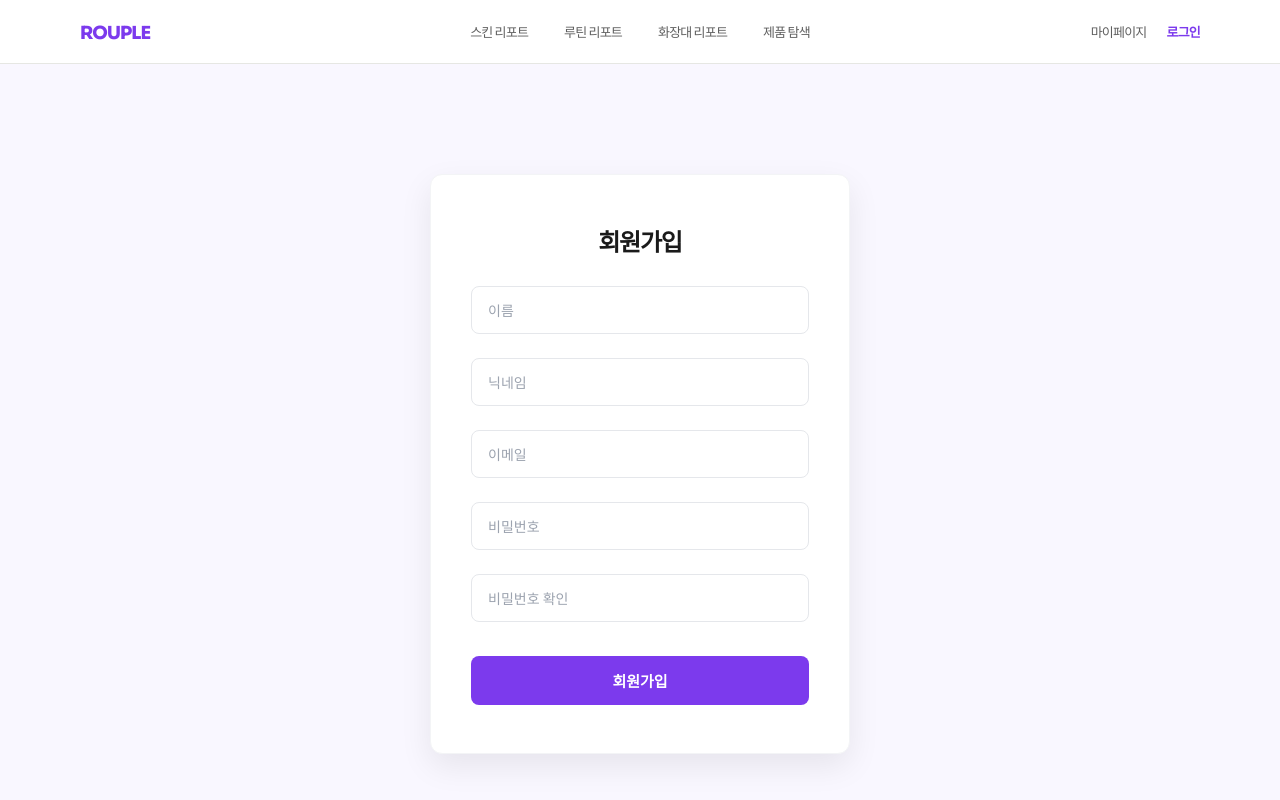
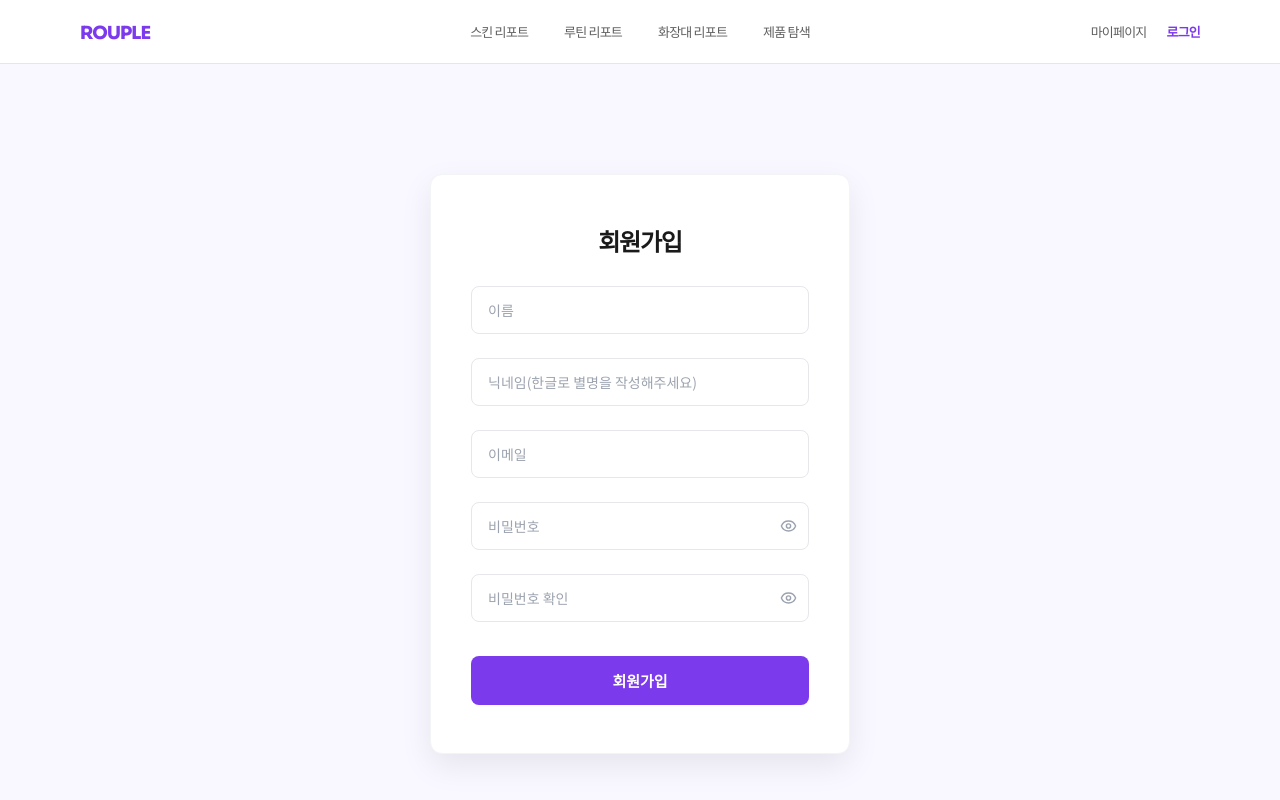
Before and after one commit to CSID-DGU/2026-1-DSCD-Cap4-03, a React (Vite) app in the folder frontend/: page /signup in a window 1280 px wide. Shown: the top 800 px of the page. Built offline with nearby package versions, Linux system fonts and the light colour scheme; no server answers.

Commit message:
fix(frontend): UI 개선, 진정→트러블 변경, 비밀번호 토글, DiagnosisPage 레이아웃

```diff
--- a/frontend/src/pages/AnalysisHistoryPage.tsx
+++ b/frontend/src/pages/AnalysisHistoryPage.tsx
@@ -9,7 +9,7 @@ import './AnalysisHistoryPage.css';
 import LoadingSpinner from '../components/common/LoadingSpinner';
 
 const TREND_METRICS = [
-  { key: 'acne',         label: '진정' },
+  { key: 'acne',         label: '트러블' },
   { key: 'dryness',      label: '수분' },
   { key: 'sagging',      label: '탄력' },
   { key: 'pore',         label: '모공' },
@@ -116,7 +116,7 @@ export default function AnalysisHistoryPage() {
                       {r.display_scores && Object.keys(r.display_scores).length > 0 && (
                         <div className="ah-card-scores">
                           {([
-                            { key: 'acne',         label: '진정' },
+                            { key: 'acne',         label: '트러블' },
                             { key: 'dryness',      label: '수분' },
                             { key: 'sagging',      label: '탄력' },
                             { key: 'pore',         label: '모공' },
--- a/frontend/src/pages/AnalysisResultPage.tsx
+++ b/frontend/src/pages/AnalysisResultPage.tsx
@@ -25,7 +25,7 @@ function toGrade(score: number): Grade {
 type Grade = '좋음' | '보통' | '개선필요' | '집중케어';
 
 const TREND_METRICS = [
-  { key: 'acne',         label: '진정' },
+  { key: 'acne',         label: '트러블' },
   { key: 'dryness',      label: '수분' },
   { key: 'sagging',      label: '탄력' },
   { key: 'pore',         label: '모공' },
@@ -55,7 +55,7 @@ function buildMetrics(result: AnalysisResult) {
   };
 
   return [
-    { key: 'acne',         label: '진정',    grade: toGrade(s.acne),         displayVal: s.acne,         desc: comments.acne },
+    { key: 'acne',         label: '트러블',    grade: toGrade(s.acne),         displayVal: s.acne,         desc: comments.acne },
     { key: 'dryness',      label: '수분',    grade: toGrade(s.dryness),      displayVal: s.dryness,      desc: comments.dryness },
     { key: 'sagging',      label: '탄력',    grade: toGrade(s.sagging),      displayVal: s.sagging,      desc: comments.sagging },
     { key: 'pore',         label: '모공',    grade: toGrade(s.pore),         displayVal: s.pore,         desc: comments.pore },
--- a/frontend/src/pages/DiagnosisPage.css
+++ b/frontend/src/pages/DiagnosisPage.css
@@ -38,10 +38,10 @@
   padding: 28px 48px 80px;
 }
 
-/* ── 3열 레이아웃 ── */
+/* ── 2열 레이아웃 ── */
 .dp-layout {
   display: grid;
-  grid-template-columns: 260px 1fr 280px;
+  grid-template-columns: 260px 1fr;
   gap: 32px;
   align-items: start;
 }
--- a/frontend/src/pages/MainPage.tsx
+++ b/frontend/src/pages/MainPage.tsx
@@ -5,7 +5,7 @@ import { ChevronRight } from 'lucide-react';
 import './MainPage.css';
 
 const ANALYSIS_METRICS = [
-  { label: '진정',   value: 73, color: '#ef4444' },
+  { label: '트러블', value: 73, color: '#ef4444' },
   { label: '수분',     value: 58, color: '#f59e0b' },
   { label: '탄력',     value: 48, color: '#f59e0b' },
   { label: '모공',     value: 65, color: '#f59e0b' },
@@ -94,7 +94,7 @@ function SkinSetupVisual() {
 
 /* SVG illustration: Step 02 */
 function AnalysisVisual() {
-  const LABELS = ['진정', '수분', '탄력', '모공', '색소침착', '주름'];
+  const LABELS = ['트러블', '수분', '탄력', '모공', '색소침착', '주름'];
   const VALUES = [0.73, 0.58, 0.48, 0.65, 0.42, 0.23];
   const cx = 349, cy = 192, R = 68;
   const N = 6;
--- a/frontend/src/pages/RoutineHistoryPage.tsx
+++ b/frontend/src/pages/RoutineHistoryPage.tsx
@@ -263,7 +263,7 @@ export default function RoutineHistoryPage() {
                       {r.display_scores && Object.keys(r.display_scores).length > 0 && (
                         <div className="rh-card-scores">
                           {([
-                            { key: 'acne',         label: '진정' },
+                            { key: 'acne',         label: '트러블' },
                             { key: 'dryness',      label: '수분' },
                             { key: 'sagging',      label: '탄력' },
                             { key: 'pore',         label: '모공' },
--- a/frontend/src/pages/SignupPage.tsx
+++ b/frontend/src/pages/SignupPage.tsx
@@ -1,5 +1,6 @@
 import { useState } from 'react';
 import { useNavigate } from 'react-router-dom';
+import { Eye, EyeOff } from 'lucide-react';
 import { useAuth } from '../context/useAuth';
 import { authApi } from '../api/auth';
 import '../styles/Auth.css';
@@ -17,6 +18,8 @@ export default function SignupPage() {
   });
   const [error, setError] = useState('');
   const [loading, setLoading] = useState(false);
+  const [showPassword, setShowPassword] = useState(false);
+  const [showPasswordConfirm, setShowPasswordConfirm] = useState(false);
 
   const set = (field: string) => (e: React.ChangeEvent<HTMLInputElement>) =>
     setForm((prev) => ({ ...prev, [field]: e.target.value }));
@@ -61,10 +64,35 @@ export default function SignupPage() {
       <div className="auth-container">
         <h2>회원가입</h2>
         <input placeholder="이름" className="auth-input" value={form.user_name} onChange={set('user_name')} />
-        <input placeholder="닉네임" className="auth-input" value={form.nickname} onChange={set('nickname')} />
+        <input placeholder="닉네임(한글로 별명을 작성해주세요)" className="auth-input" value={form.nickname} onChange={set('nickname')} />
         <input placeholder="이메일" className="auth-input" type="email" value={form.email} onChange={set('email')} />
-        <input type="password" placeholder="비밀번호" className="auth-input" value={form.password} onChange={set('password')} />
-        <input type="password" placeholder="비밀번호 확인" className="auth-input" value={form.passwordConfirm} onChange={set('passwordConfirm')} />
+
+        <div className="auth-pw-wrap">
+          <input
+            type={showPassword ? 'text' : 'password'}
+            placeholder="비밀번호"
+            className="auth-input auth-input--pw"
+            value={form.password}
+            onChange={set('password')}
+          />
+          <button type="button" className="auth-pw-toggle" onClick={() => setShowPassword(v => !v)}>
+            {showPassword ? <EyeOff size={17} color="#9CA3AF" /> : <Eye size={17} color="#9CA3AF" />}
+          </button>
+        </div>
+
+        <div className="auth-pw-wrap">
+          <input
+            type={showPasswordConfirm ? 'text' : 'password'}
+            placeholder="비밀번호 확인"
+            className="auth-input auth-input--pw"
+            value={form.passwordConfirm}
+            onChange={set('passwordConfirm')}
+          />
+          <button type="button" className="auth-pw-toggle" onClick={() => setShowPasswordConfirm(v => !v)}>
+            {showPasswordConfirm ? <EyeOff size={17} color="#9CA3AF" /> : <Eye size={17} color="#9CA3AF" />}
+          </button>
+        </div>
+
         {error && <p style={{ color: '#ef4444', fontSize: '0.85rem', margin: '0' }}>{error}</p>}
         <button className="btn-primary" onClick={handleSignup} disabled={loading}>
           {loading ? '가입 중...' : '회원가입'}
--- a/frontend/src/styles/Auth.css
+++ b/frontend/src/styles/Auth.css
@@ -23,6 +23,26 @@
   border-radius: 10px;
   border: 1px solid #ddd;
   box-sizing: border-box;
+}
+
+.auth-pw-wrap {
+  position: relative;
+  width: 100%;
+}
+.auth-input--pw {
+  padding-right: 42px;
+}
+.auth-pw-toggle {
+  position: absolute;
+  right: 12px;
+  top: 50%;
+  transform: translateY(-50%) translateY(5px);
+  background: none;
+  border: none;
+  cursor: pointer;
+  padding: 0;
+  display: flex;
+  align-items: center;
 }
 
 .auth-date-wrap {
```
